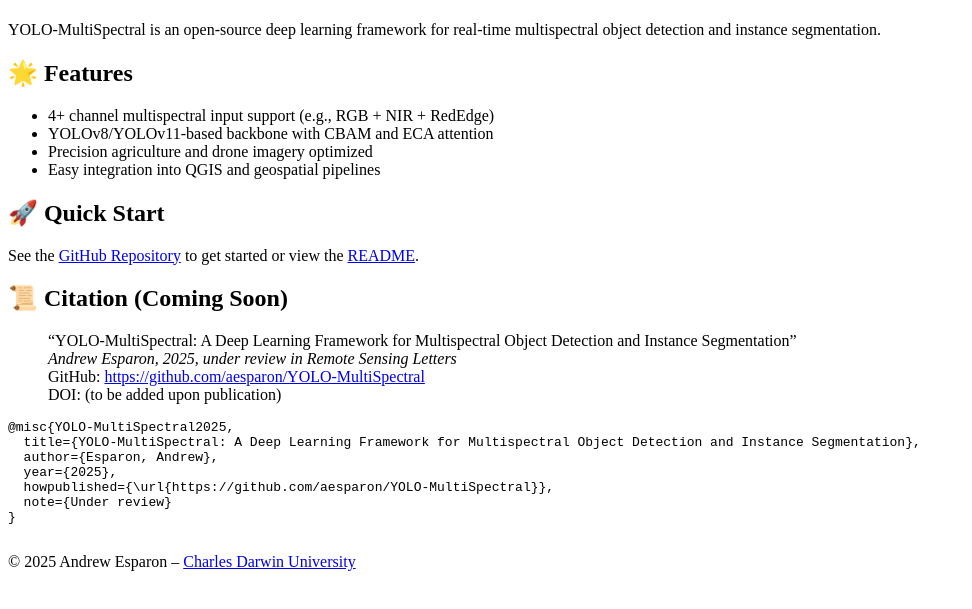
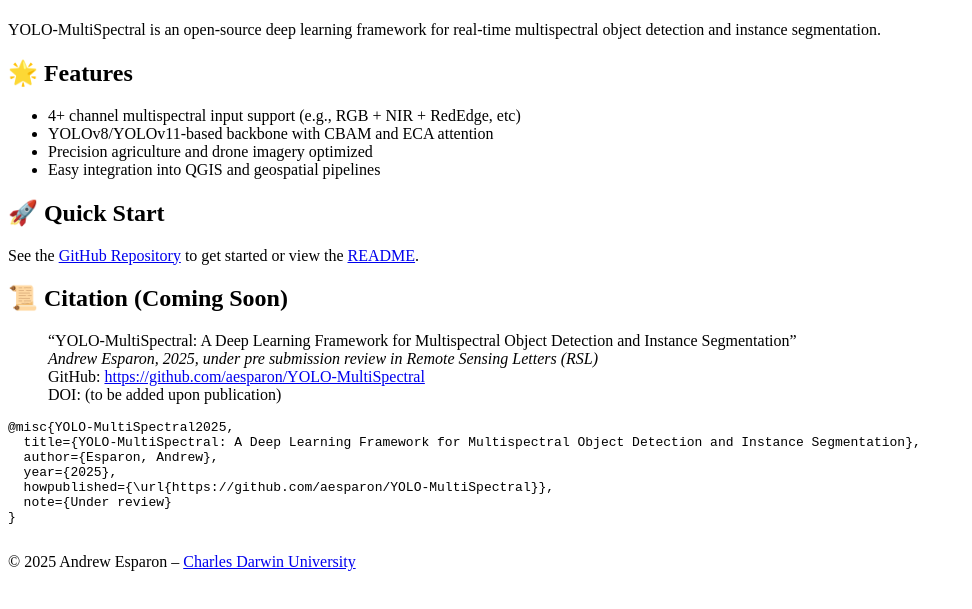
Before and after one commit to aesparon/YOLO-Multispec, a plain HTML site: page docs/index.html in a window 1280 px wide. Shown: the part 59-668 px from the top of the page, without its empty margins (0-972 px from the left). Drawn offline with Linux system fonts and the light colour scheme.

Commit message:
Initial commit

```diff
--- a/docs/index.html
+++ b/docs/index.html
@@ -23,7 +23,7 @@
 
   <h2>🌟 Features</h2>
   <ul>
-    <li>4+ channel multispectral input support (e.g., RGB + NIR + RedEdge)</li>
+    <li>4+ channel multispectral input support (e.g., RGB + NIR + RedEdge, etc)</li>
     <li>YOLOv8/YOLOv11-based backbone with CBAM and ECA attention</li>
     <li>Precision agriculture and drone imagery optimized</li>
     <li>Easy integration into QGIS and geospatial pipelines</li>
@@ -37,7 +37,7 @@
   <h2>📜 Citation (Coming Soon)</h2>
   <blockquote>
     “YOLO-MultiSpectral: A Deep Learning Framework for Multispectral Object Detection and Instance Segmentation”<br>
-    <em>Andrew Esparon, 2025, under review in Remote Sensing Letters</em><br>
+    <em>Andrew Esparon, 2025, under pre submission review in Remote Sensing Letters (RSL)</em><br>
     GitHub: <a href="https://github.com/aesparon/YOLO-MultiSpectral">https://github.com/aesparon/YOLO-MultiSpectral</a><br>
     DOI: (to be added upon publication)
   </blockquote>
```
